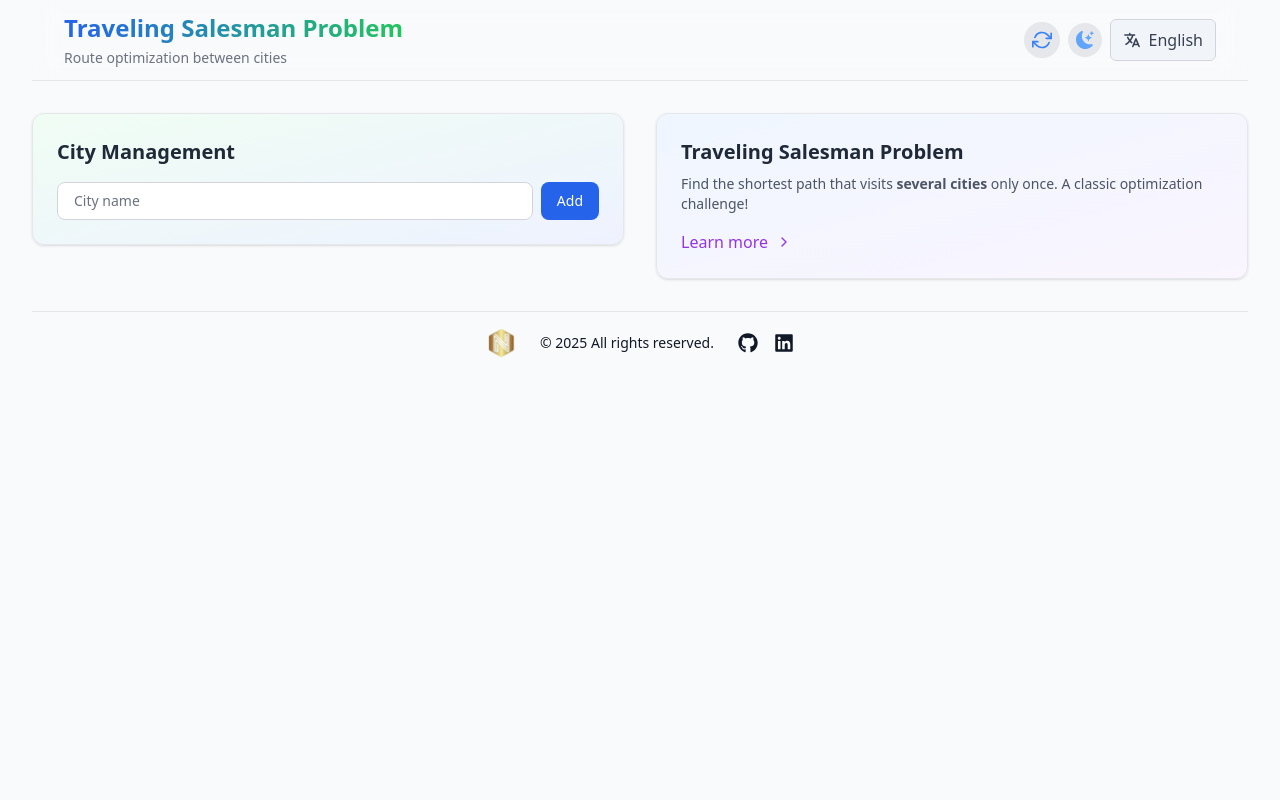
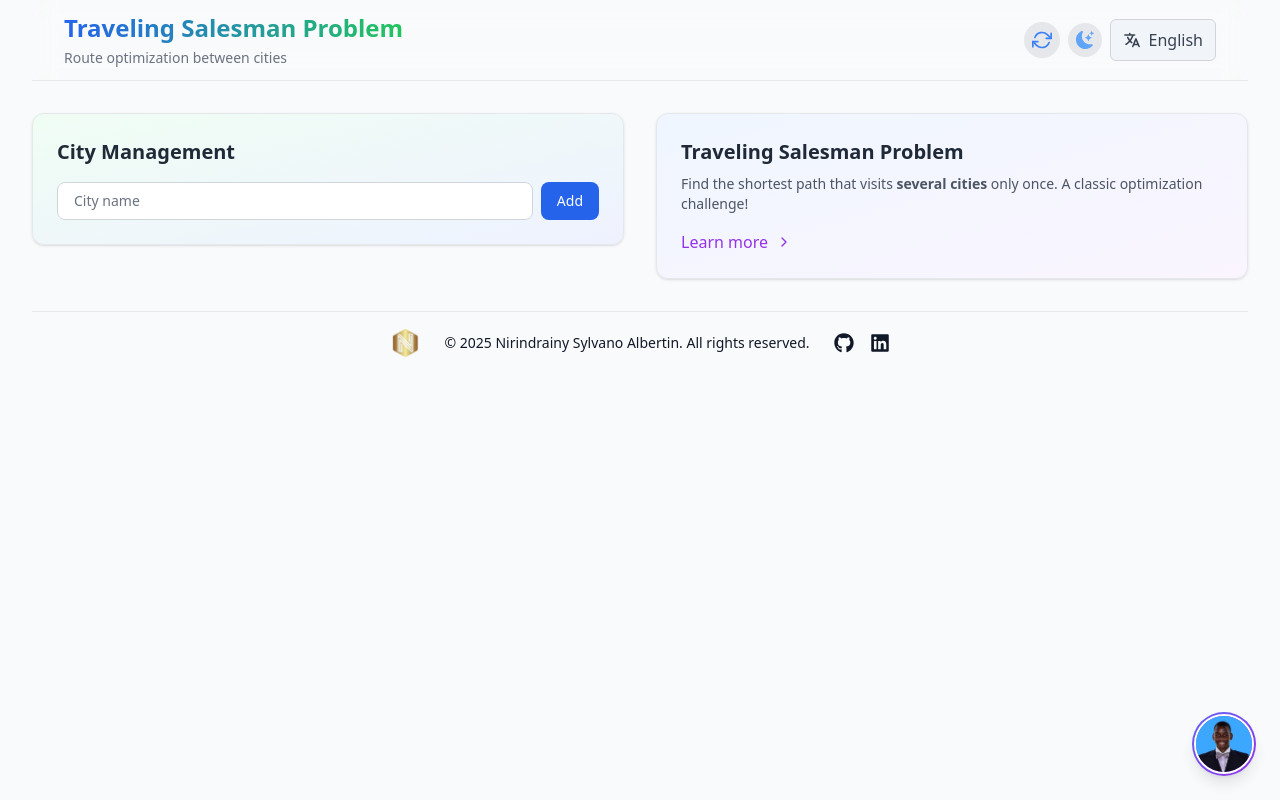
Before and after one commit to noalbertin/pvc, a Next.js app: page / in a window 1280 px wide. Built offline with nearby package versions, Linux system fonts and the light colour scheme; what @react-pdf/renderer would draw is missing.

Commit message:
Modifiction Finale1

```diff
--- a/src/app/page.tsx
+++ b/src/app/page.tsx
@@ -274,7 +274,7 @@ const handleGeneratePdf = async () => {
           </div>
         </main>
 
-        {/* <About /> */}
+        <About />
         <Footer />
       </div>
     </div>
--- a/src/components/Footer.tsx
+++ b/src/components/Footer.tsx
@@ -21,7 +21,7 @@ export default function Footer() {
 
         {/* Texte */}
         <p className="text-sm font-medium">
-          &copy; {new Date().getFullYear()} {' '}
+          &copy; {new Date().getFullYear()} Nirindrainy Sylvano Albertin.{' '}
           <Trans i18nKey="droit" />
         </p>
 
```
